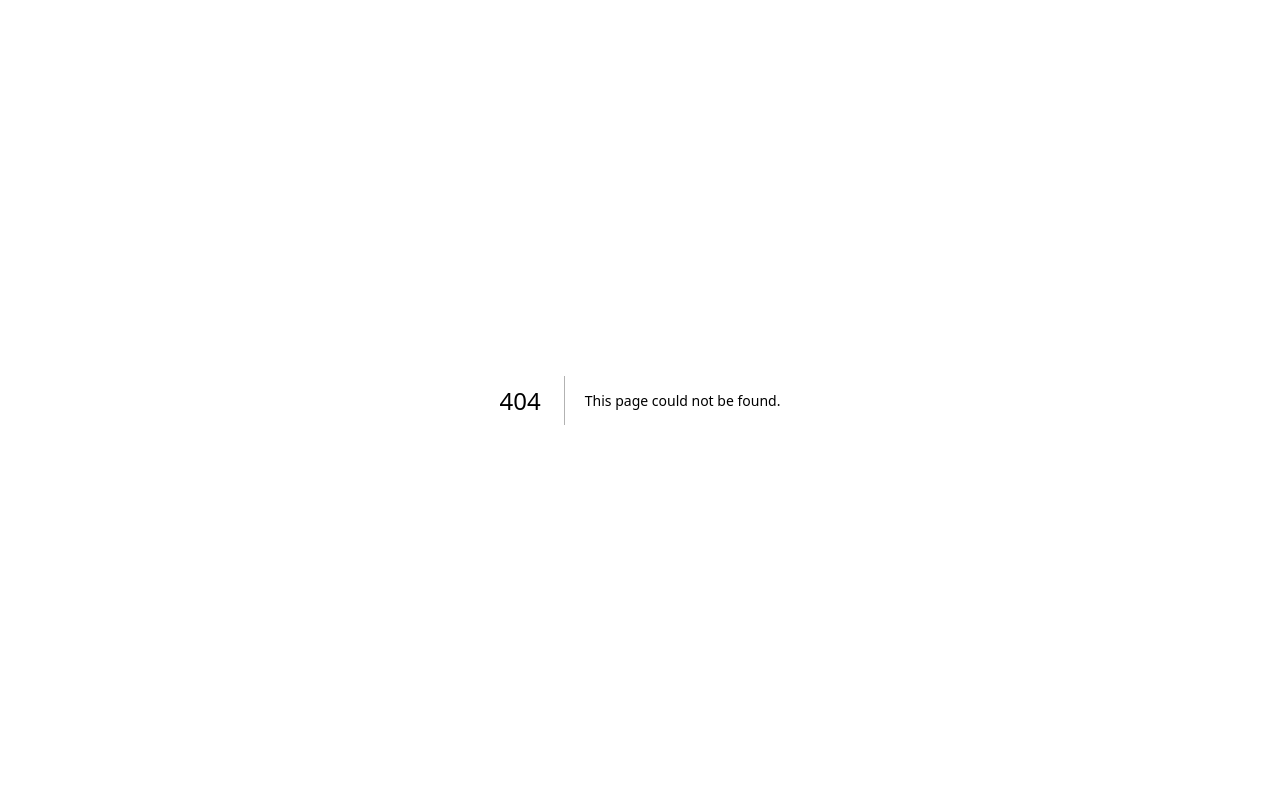
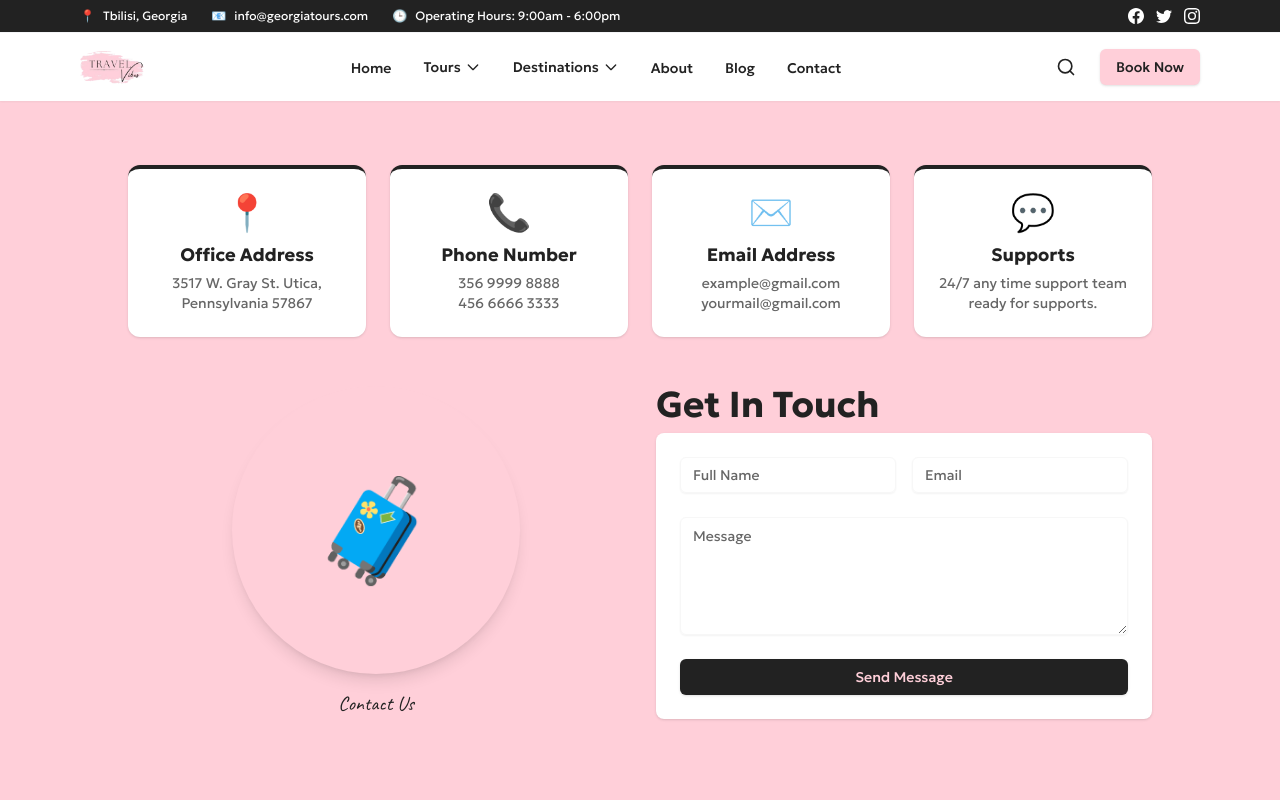
Before and after one commit to qamar62/gtravel, a Next.js app: page /contact in a window 1280 px wide. Before the commit this address had no page. Shown: the top 800 px of the page. Built offline with nearby package versions, Linux system fonts and the light colour scheme.

Commit message:
contact and blogs created

```diff
--- /dev/null
+++ b/src/app/blog/page.tsx
@@ -0,0 +1,126 @@
+import React from "react";
+import Header from "../../components/Header";
+import Footer from "../../components/Footer";
+import { Input } from "../../components/ui/input";
+import { Button } from "../../components/ui/button";
+
+const blogPosts = [
+  {
+    image: "https://images.unsplash.com/photo-1506744038136-46273834b3fb?auto=format&fit=crop&w=400&q=80",
+    title: "Living Sustainability: A Day In The Life Atrealar....",
+    date: "24 Dec, 2024",
+    comments: 2,
+  },
+  {
+    image: "https://images.unsplash.com/photo-1465101046530-73398c7f28ca?auto=format&fit=crop&w=400&q=80",
+    title: "Psychology Is A Broad Field So Consider Narrowing",
+    date: "24 Dec, 2024",
+    comments: 2,
+  },
+  {
+    image: "https://images.unsplash.com/photo-1465101178521-c1a9136a3c8a?auto=format&fit=crop&w=400&q=80",
+    title: "Affordable Therapy Options For The People Need Help",
+    date: "24 Dec, 2024",
+    comments: 2,
+  },
+  {
+    image: "https://images.unsplash.com/photo-1500534314209-a25ddb2bd429?auto=format&fit=crop&w=400&q=80",
+    title: "You Should See Things When Visiting Japan",
+    date: "24 Dec, 2024",
+    comments: 2,
+  },
+];
+
+const categories = [
+  "Adventure",
+  "Destination",
+  "Travel Guides",
+  "Vacation",
+  "Tourist Tours"
+];
+
+const latestPosts = [
+  {
+    image: blogPosts[0].image,
+    title: "Desktop publishing sotware like aldus page",
+    date: "12 Dec, 2022",
+    author: "Robert Fox"
+  },
+  {
+    image: blogPosts[1].image,
+    title: "Desktop publishing sotware like aldus page",
+    date: "12 Dec, 2022",
+    author: "Robert Fox"
+  },
+  {
+    image: blogPosts[2].image,
+    title: "Desktop publishing sotware like aldus page",
+    date: "12 Dec, 2022",
+    author: "Robert Fox"
+  },
+];
+
+const Blog = () => (
+  <>
+    <Header />
+    <main className="bg-white min-h-screen py-12">
+      <div className="container mx-auto flex flex-col lg:flex-row gap-10">
+        {/* Blog Posts Grid */}
+        <div className="flex-1 grid grid-cols-1 md:grid-cols-2 gap-8">
+          {blogPosts.map((post, idx) => (
+            <div key={idx} className="rounded-2xl overflow-hidden shadow-lg relative group cursor-pointer">
+              <img src={post.image} alt={post.title} className="w-full h-56 object-cover group-hover:scale-105 transition-transform duration-300" />
+              <div className="absolute inset-0 bg-gradient-to-t from-black/70 via-black/30 to-transparent p-6 flex flex-col justify-end">
+                <h3 className="text-white text-lg font-semibold mb-2 line-clamp-2">{post.title}</h3>
+                <div className="flex items-center text-xs text-white/80 gap-4">
+                  <span>📅 {post.date}</span>
+                  <span>💬 {post.comments} Comments</span>
+                </div>
+              </div>
+            </div>
+          ))}
+        </div>
+        {/* Sidebar */}
+        <aside className="w-full lg:w-96 flex flex-col gap-8">
+          {/* Search */}
+          <div className="bg-white rounded-xl shadow p-6">
+            <div className="font-semibold mb-2">Find Your Blog</div>
+            <div className="flex gap-2">
+              <Input placeholder="Search key word" className="flex-1" />
+              <Button className="bg-secondary text-primary">🔍</Button>
+            </div>
+          </div>
+          {/* Categories */}
+          <div className="bg-white rounded-xl shadow p-6">
+            <div className="font-semibold mb-2">News Categories</div>
+            <ul className="flex flex-col gap-2">
+              {categories.map((cat, idx) => (
+                <li key={idx} className="bg-accent rounded px-3 py-2 flex items-center gap-2 text-secondary">
+                  <span>✔️</span> {cat}
+                </li>
+              ))}
+            </ul>
+          </div>
+          {/* Latest Posts */}
+          <div className="bg-white rounded-xl shadow p-6">
+            <div className="font-semibold mb-2 border-l-4 border-secondary pl-2">Latest Posts</div>
+            <ul className="flex flex-col gap-4">
+              {latestPosts.map((post, idx) => (
+                <li key={idx} className="flex gap-3 items-center">
+                  <img src={post.image} alt={post.title} className="w-14 h-14 rounded object-cover" />
+                  <div>
+                    <div className="text-sm font-medium text-secondary line-clamp-2">{post.title}</div>
+                    <div className="text-xs text-muted-foreground">{post.date} · {post.author}</div>
+                  </div>
+                </li>
+              ))}
+            </ul>
+          </div>
+        </aside>
+      </div>
+    </main>
+    <Footer />
+  </>
+);
+
+export default Blog;
--- /dev/null
+++ b/src/app/contact/page.tsx
@@ -0,0 +1,74 @@
+import React from "react";
+import Header from "../../components/Header";
+import Footer from "../../components/Footer";
+import { Button } from "../../components/ui/button";
+import { Input } from "../../components/ui/input";
+import { Textarea } from "../../components/ui/textarea";
+
+const infoCards = [
+  {
+    icon: "📍",
+    title: "Office Address",
+    desc: "3517 W. Gray St. Utica, Pennsylvania 57867"
+  },
+  {
+    icon: "📞",
+    title: "Phone Number",
+    desc: "356 9999 8888\n456 6666 3333"
+  },
+  {
+    icon: "✉️",
+    title: "Email Address",
+    desc: "example@gmail.com\nyourmail@gmail.com"
+  },
+  {
+    icon: "💬",
+    title: "Supports",
+    desc: "24/7 any time support team ready for supports."
+  }
+];
+
+const Contact = () => (
+  <>
+    <Header />
+    <section className="min-h-screen bg-primary flex flex-col items-center py-8 md:py-16">
+    {/* Info Cards */}
+    <div className="grid grid-cols-1 md:grid-cols-4 gap-6 w-full max-w-5xl mb-12">
+      {infoCards.map((card, idx) => (
+        <div key={idx} className="rounded-xl bg-white shadow flex flex-col items-center p-6 text-center border-t-4 border-secondary">
+          <div className="text-4xl mb-2">{card.icon}</div>
+          <h3 className="font-bold text-lg text-secondary mb-1">{card.title}</h3>
+          <p className="text-muted-foreground whitespace-pre-line text-sm">{card.desc}</p>
+        </div>
+      ))}
+    </div>
+
+    {/* Main Contact Section */}
+    <div className="flex flex-col md:flex-row items-center justify-center w-full max-w-5xl gap-8">
+      {/* Illustration/Photo Placeholder */}
+      <div className="hidden md:flex flex-col items-center flex-1">
+        {/* Replace with your own illustration or image */}
+        <div className="w-72 h-72 bg-accent rounded-full flex items-center justify-center shadow-lg mb-4">
+          <span className="text-[100px]">🧳</span>
+        </div>
+        <div className="text-secondary font-cursive text-xl">Contact Us</div>
+      </div>
+      {/* Contact Form */}
+      <div className="flex-1 w-full">
+        <h2 className="text-3xl md:text-4xl font-bold text-secondary mb-2">Get In Touch</h2>
+        <form className="bg-white rounded-lg shadow p-6 flex flex-col gap-6">
+          <div className="flex flex-col md:flex-row gap-4">
+            <Input type="text" placeholder="Full Name" className="flex-1" required />
+            <Input type="email" placeholder="Email" className="flex-1" required />
+          </div>
+          <Textarea rows={5} placeholder="Message" required />
+          <Button type="submit" className="w-full bg-secondary text-primary">Send Message</Button>
+        </form>
+      </div>
+    </div>
+    </section>
+    <Footer />
+  </>
+);
+
+export default Contact;
--- a/src/components/Header.tsx
+++ b/src/components/Header.tsx
@@ -212,9 +212,7 @@ const Header = () => {
               <Link href="/blog" className="py-2 text-sm font-medium text-secondary hover:text-primary">
                 Blog
               </Link>
-              <Link href="/contact" className="py-2 text-sm font-medium text-secondary hover:text-primary">
-                Contact
-              </Link>
+
               <Button className="mt-2 w-full">Book Now</Button>
             </nav>
           </div>
```
